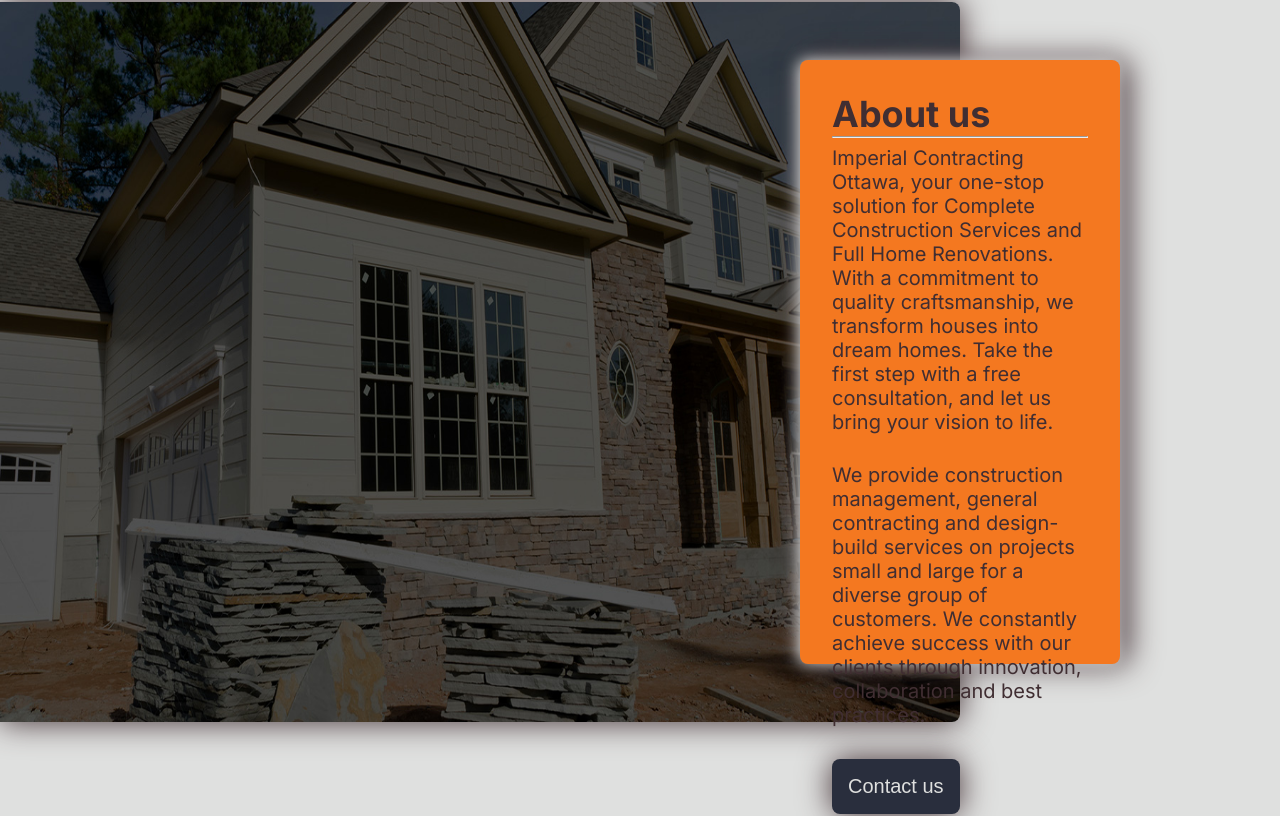
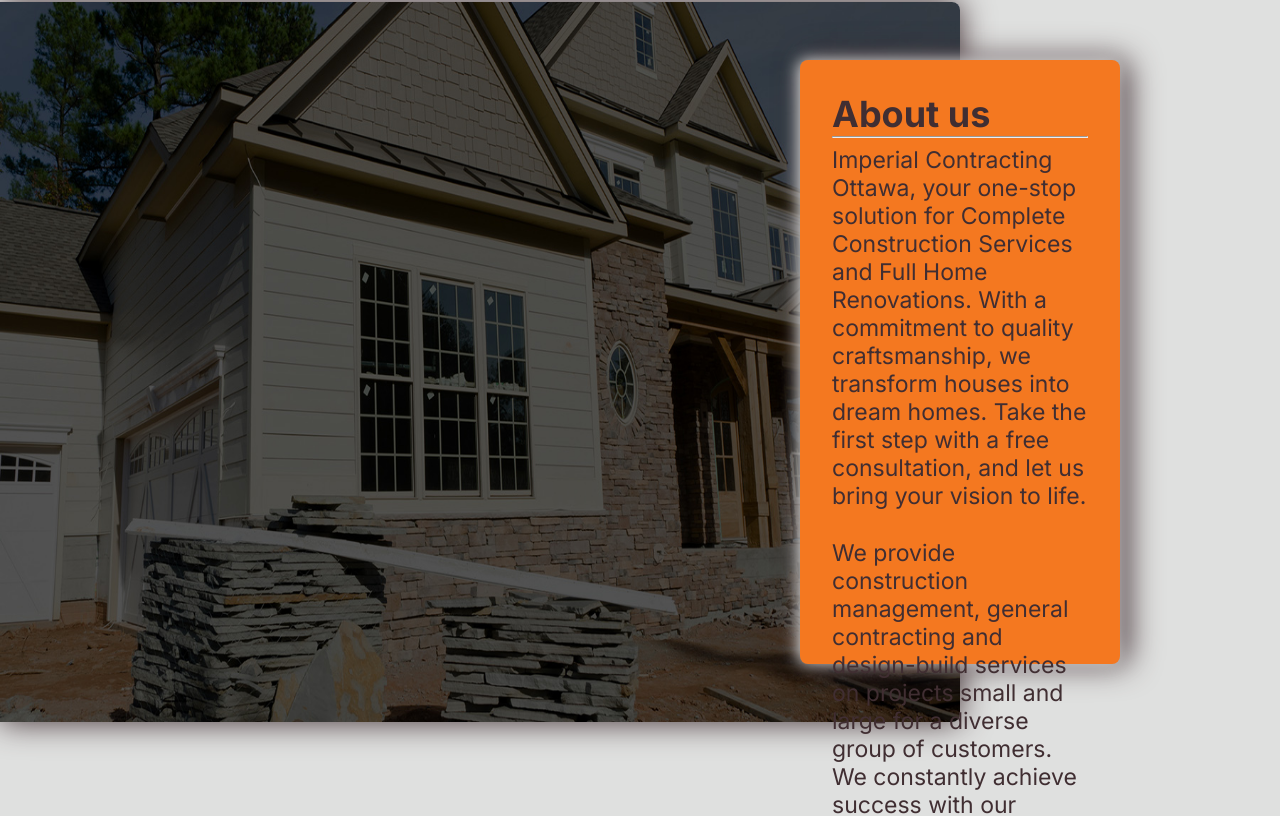
Before and after one commit to jacksonarsmith/next-contracting-website, a Next.js app: page / in a window 1280 px wide. Shown: the part 1811-2627 px from the top of the page. Built offline with nearby package versions, Linux system fonts and the light colour scheme.

Commit message:
Test change.

```diff
--- a/src/app/components/hero/hero.module.css
+++ b/src/app/components/hero/hero.module.css
@@ -32,6 +32,10 @@
     box-shadow: -2px 0 16px var(--primary-background-color), 8px 0 32px var(--shadow);
 }
 
+.block p {
+  font-size: 23px;
+}
+
 .block hr {
     margin-bottom: 0.5rem;
 }
@@ -51,12 +55,6 @@
 .block button:hover {
     transform: scale(1.1);
     transition: all 0.3s ease-in-out;
-}
-
-@media screen and (max-width: 1920px) {
-    .block p {
-        font-size: 20px;
-    }
 }
 
 @media (max-width: 768px) {
```
